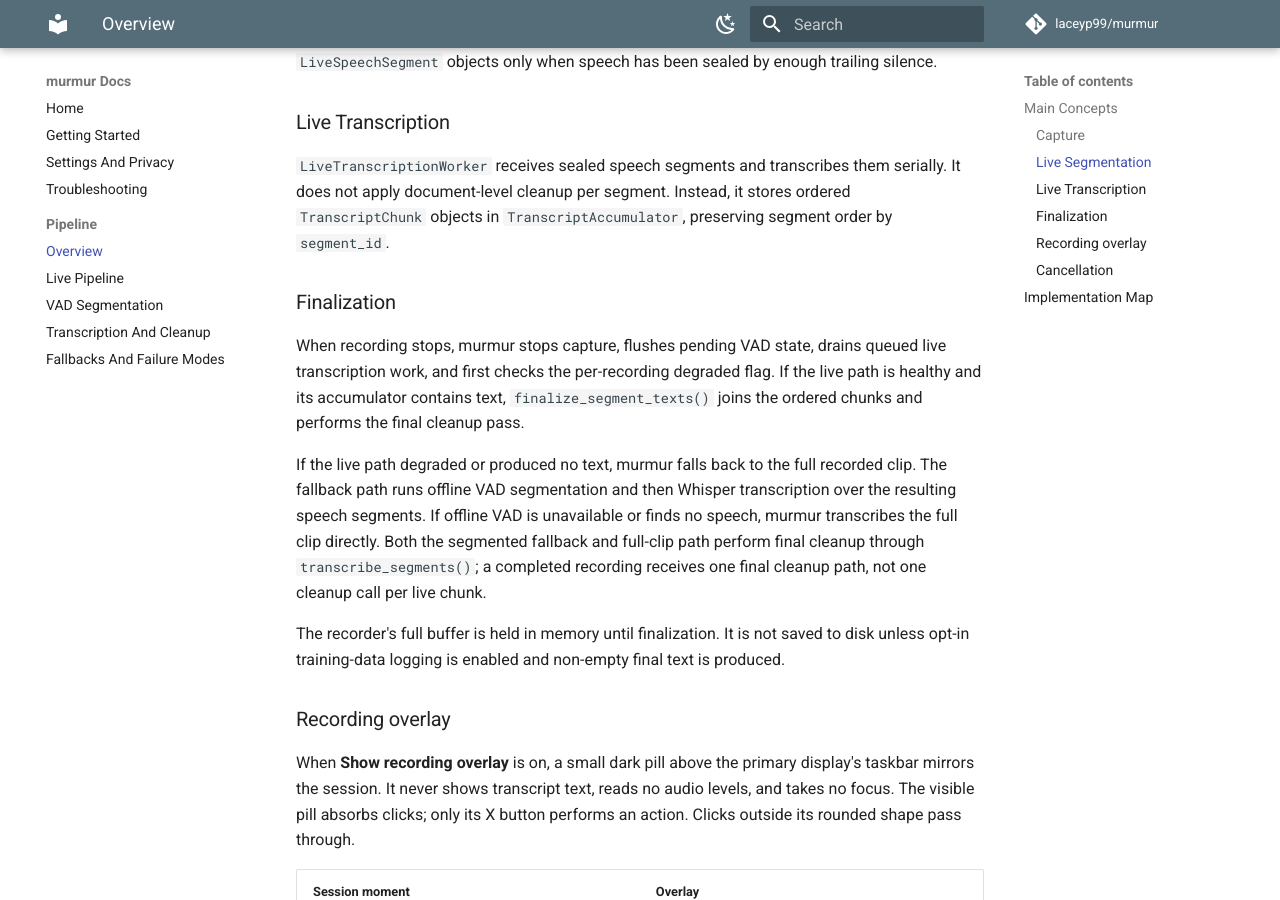
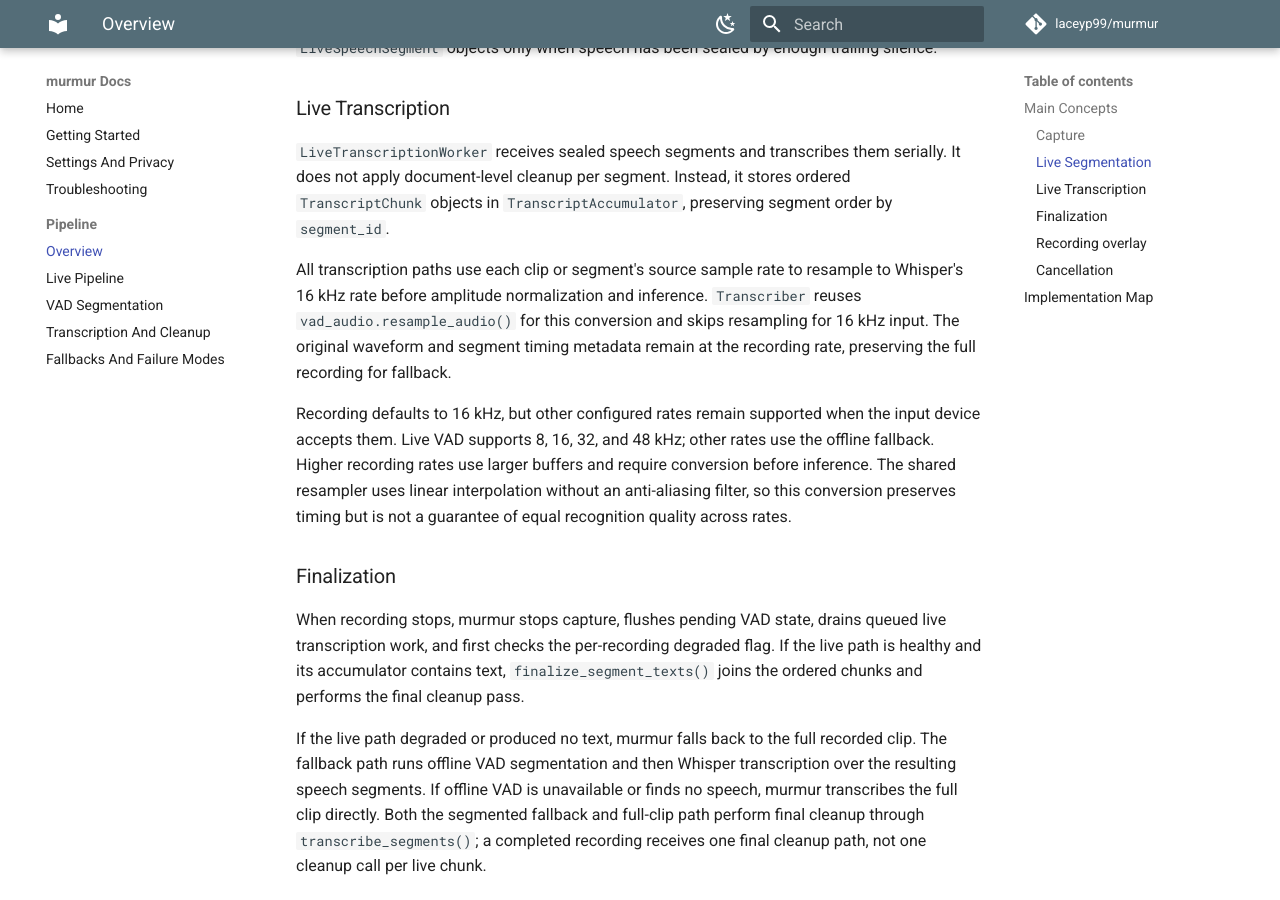
Before and after one commit to laceyp99/murmur, an MkDocs documentation site: the page built from docs/pipeline.md, in a window 1280 px wide and 900 px high, scrolled down 1603 px. Built offline with MkDocs 1.6.1 and Material for MkDocs 9.7.7, drawn with Linux system fonts in a browser that asks for light colours; comment, search, counter and statistics services are not loaded; some of the changed text lies outside the part shown.

Commit message:
fix(transcription): resample configured rates before whisper

```diff
--- a/docs/pipeline.md
+++ b/docs/pipeline.md
@@ -35,7 +35,8 @@ flowchart LR
 
     LiveVad --> Frames["20 ms VAD frames"]
     Frames --> SpeechSegments["Sealed live speech segments"]
-    SpeechSegments --> LiveWhisper["Serial live Whisper transcription"]
+    SpeechSegments --> LivePrepare["Resample to 16 kHz + normalize"]
+    LivePrepare --> LiveWhisper["Serial live Whisper transcription"]
     LiveWhisper --> Accumulator["TranscriptAccumulator"]
 
     HotkeyStop["Stop hotkey"] --> AppStop["MurmurApp._on_recording_stop"]
@@ -48,8 +49,10 @@ flowchart LR
     LiveDecision -->|no or degraded| Offline["Fallback from full AudioData"]
     FullBuffer --> Offline
     Offline --> OfflineVad{"Offline VAD available and finds speech?"}
-    OfflineVad -->|yes| OfflineWhisper["Whisper segment transcription"]
-    OfflineVad -->|no| FullClip["Whisper full clip"]
+    OfflineVad -->|yes| OfflinePrepare["Resample segments to 16 kHz + normalize"]
+    OfflinePrepare --> OfflineWhisper["Whisper segment transcription"]
+    OfflineVad -->|no| FullPrepare["Resample full clip to 16 kHz + normalize"]
+    FullPrepare --> FullClip["Whisper full clip"]
     OfflineWhisper --> OfflineCleanup["transcribe_segments<br/>Whisper + join + cleanup"]
     FullClip --> OfflineCleanup
 
@@ -120,6 +123,19 @@ enough trailing silence.
 serially. It does not apply document-level cleanup per segment. Instead, it
 stores ordered `TranscriptChunk` objects in `TranscriptAccumulator`, preserving
 segment order by `segment_id`.
+
+All transcription paths use each clip or segment's source sample rate to
+resample to Whisper's 16 kHz rate before amplitude normalization and inference.
+`Transcriber` reuses `vad_audio.resample_audio()` for this conversion and skips
+resampling for 16 kHz input. The original waveform and segment timing metadata
+remain at the recording rate, preserving the full recording for fallback.
+
+Recording defaults to 16 kHz, but other configured rates remain supported when
+the input device accepts them. Live VAD supports 8, 16, 32, and 48 kHz; other
+rates use the offline fallback. Higher recording rates use larger buffers and
+require conversion before inference. The shared resampler uses linear
+interpolation without an anti-aliasing filter, so this conversion preserves
+timing but is not a guarantee of equal recognition quality across rates.
 
 ### Finalization
 
@@ -195,7 +211,7 @@ disabled or unavailable; the normal recording hotkey is unchanged.
 | Live VAD | [`src/vad_live.py`](https://github.com/laceyp99/murmur/blob/main/src/vad_live.py) | Converts blocks into frames and emits sealed speech segments. |
 | Offline VAD | [`src/vad_segmenter.py`](https://github.com/laceyp99/murmur/blob/main/src/vad_segmenter.py) | Segments full clips during fallback or non-live processing. |
 | Live transcription | [`src/transcription_live.py`](https://github.com/laceyp99/murmur/blob/main/src/transcription_live.py) | Serial queue, retry, ordered accumulation, metrics. |
-| Whisper transcription | [`src/transcription.py`](https://github.com/laceyp99/murmur/blob/main/src/transcription.py) | Loads Whisper, normalizes audio, transcribes segments. |
+| Whisper transcription | [`src/transcription.py`](https://github.com/laceyp99/murmur/blob/main/src/transcription.py) | Loads Whisper, resamples and normalizes audio, transcribes segments. |
 | LLM cleanup | [`src/llm_postprocess.py`](https://github.com/laceyp99/murmur/blob/main/src/llm_postprocess.py) | Optional Ollama pass with conservative acceptance checks. |
 | Delivery and persistence | [`src/main.py`](https://github.com/laceyp99/murmur/blob/main/src/main.py) | Copies text, reports the result, and invokes opt-in logging. |
 | Recording overlay | [`src/recording_overlay.py`](https://github.com/laceyp99/murmur/blob/main/src/recording_overlay.py) | Passive status pill; state requests are queued through `src/settings_gui.py`. |
```
Also changed, not shown: 2 other files.
